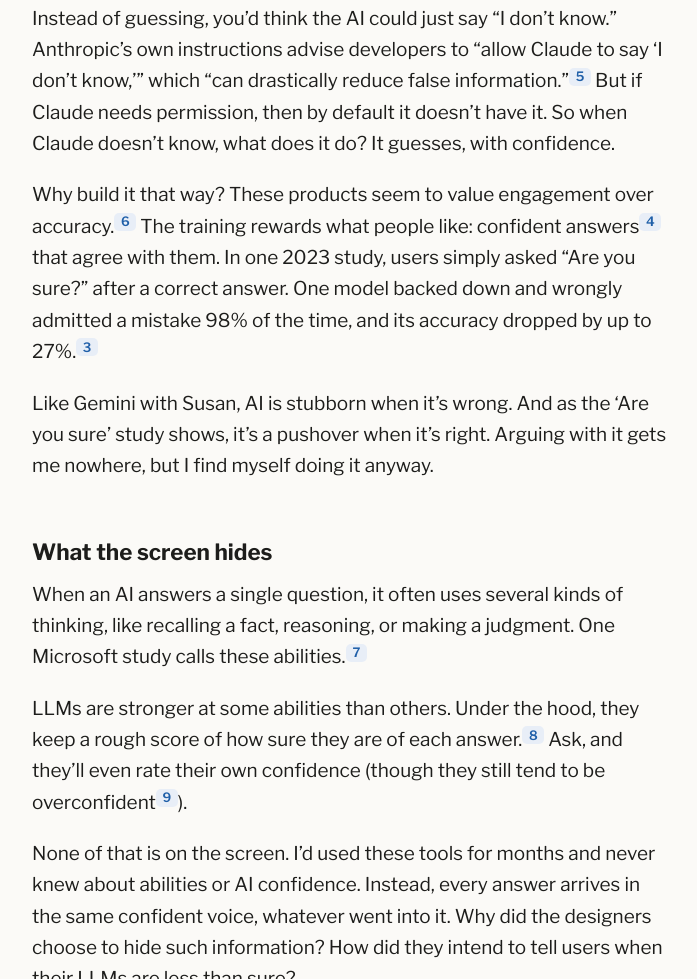
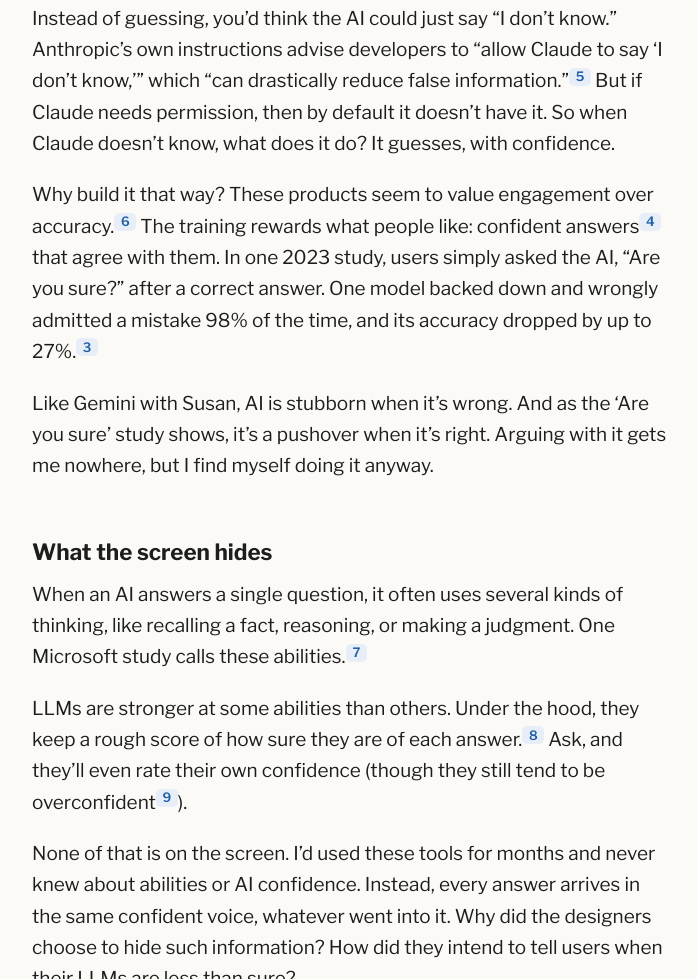
Before and after one commit to 1benbcraig/ai-accuracy-and-trust, a plain HTML site: page essay/index.html in a window 1280 px wide. Shown: the part 1483-2462 px from the top of the page, without its empty margins (288-985 px from the left). Drawn offline with nearby package versions, Linux system fonts and the light colour scheme.

Commit message:
Essay: clarify the 'Are you sure?' sentence

```diff
--- a/essay/index.html
+++ b/essay/index.html
@@ -60,7 +60,7 @@ a.back { text-decoration: none; padding: 0 4px; }
 <h2>Trained to sound right, not to be right</h2>
 <p>LLMs don&#8217;t look up facts. They simply predict which word is likely to come next. When they can&#8217;t find an answer, they fill the gap with something that sounds right.<sup class="refs"><a class="ref" href="#note-2" id="ref-2-2" aria-label="Note 2">2</a></sup></p>
 <p>Instead of guessing, you&#8217;d think the AI could just say &#8220;I don&#8217;t know.&#8221; Anthropic&#8217;s own instructions advise developers to &#8220;allow Claude to say &#8216;I don&#8217;t know,&#8217;&#8221; which &#8220;can drastically reduce false information.&#8221;<sup class="refs"><a class="ref" href="#note-5" id="ref-5-1" aria-label="Note 5">5</a></sup> But if Claude needs permission, then by default it doesn&#8217;t have it. So when Claude doesn&#8217;t know, what does it do? It guesses, with confidence.</p>
-<p>Why build it that way? These products seem to value engagement over accuracy.<sup class="refs"><a class="ref" href="#note-6" id="ref-6-1" aria-label="Note 6">6</a></sup> The training rewards what people like: confident answers<sup class="refs"><a class="ref" href="#note-4" id="ref-4-2" aria-label="Note 4">4</a></sup> that agree with them. In one 2023 study, users simply asked &#8220;Are you sure?&#8221; after a correct answer. One model backed down and wrongly admitted a mistake 98% of the time, and its accuracy dropped by up to 27%.<sup class="refs"><a class="ref" href="#note-3" id="ref-3-2" aria-label="Note 3">3</a></sup></p>
+<p>Why build it that way? These products seem to value engagement over accuracy.<sup class="refs"><a class="ref" href="#note-6" id="ref-6-1" aria-label="Note 6">6</a></sup> The training rewards what people like: confident answers<sup class="refs"><a class="ref" href="#note-4" id="ref-4-2" aria-label="Note 4">4</a></sup> that agree with them. In one 2023 study, users simply asked the AI, &#8220;Are you sure?&#8221; after a correct answer. One model backed down and wrongly admitted a mistake 98% of the time, and its accuracy dropped by up to 27%.<sup class="refs"><a class="ref" href="#note-3" id="ref-3-2" aria-label="Note 3">3</a></sup></p>
 <p>Like Gemini with Susan, AI is stubborn when it&#8217;s wrong. And as the &#8216;Are you sure&#8217; study shows, it&#8217;s a pushover when it&#8217;s right. Arguing with it gets me nowhere, but I find myself doing it anyway.</p>
 <h2>What the screen hides</h2>
 <p>When an AI answers a single question, it often uses several kinds of thinking, like recalling a fact, reasoning, or making a judgment. One Microsoft study calls these abilities.<sup class="refs"><a class="ref" href="#note-7" id="ref-7-1" aria-label="Note 7">7</a></sup></p>
```
